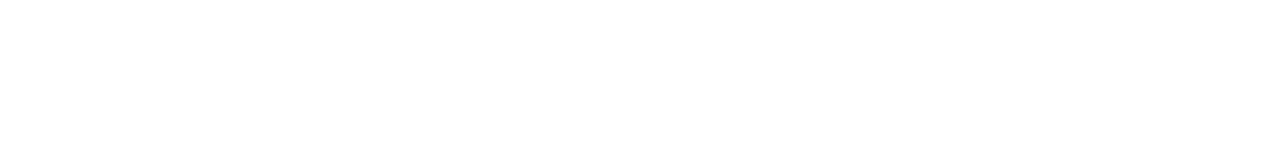
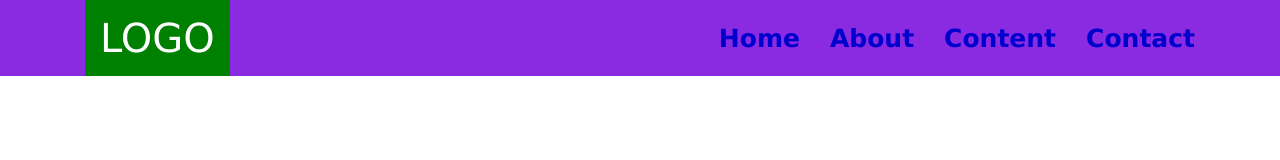
Before and after one commit to Izzatulloh/first, a plain HTML site: page index.html in a window 1280 px wide. Drawn offline with Linux system fonts and the light colour scheme.

Commit message:
header end

```diff
--- a/index.html
+++ b/index.html
@@ -1,12 +1,28 @@
 <!DOCTYPE html>
 <html lang="en">
+
 <head>
     <meta charset="UTF-8">
     <meta http-equiv="X-UA-Compatible" content="IE=edge">
     <meta name="viewport" content="width=device-width, initial-scale=1.0">
+    <link rel="stylesheet" href="./style.css">
     <title>Document</title>
 </head>
+
 <body>
+    <header class="header">
+        <div class="container">
+            <nav class="nav">
+                <a href="#!" class="logo">LOGO</a>
+                <ul class="list">
+                    <li><a href="#!" class="nav_link">home</a></li>
+                    <li><a href="#!" class="nav_link">about</a></li>
+                    <li><a href="#!" class="nav_link">content</a></li>
+                    <li><a href="#!" class="nav_link">contact</a></li>
+                </ul>
+            </nav>
+        </div>
+    </header>
+</body>
 
-</body>
 </html>
--- a/style.css
+++ b/style.css
@@ -0,0 +1,43 @@
+*{
+    margin: 0;
+    padding: 0;
+    box-sizing: border-box;
+}
+.container{
+    max-width: 1140px;
+    width: 100%;
+    margin: 0 auto;
+    padding: 0 15px;
+}
+.nav{
+    display: flex;
+    justify-content: space-between;
+    align-items: center;
+}
+.header{
+    background-color: blueviolet;
+}
+a{
+    text-decoration: none;
+}
+.logo{
+    font-size: 40px;
+    color: white;
+    background-color:  green;
+    padding: 15px;
+
+}
+body{
+    font-family: Verdana, Geneva, Tahoma, sans-serif;
+}
+.list{
+    display: flex;
+    list-style: none;
+    column-gap: 30px;
+}
+.nav_link{
+    color: mediumblue;
+    font-size: 25px;
+    text-transform: capitalize;
+    font-weight: 600;
+}
```
